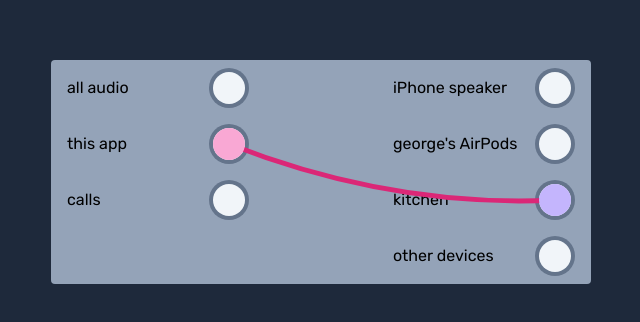
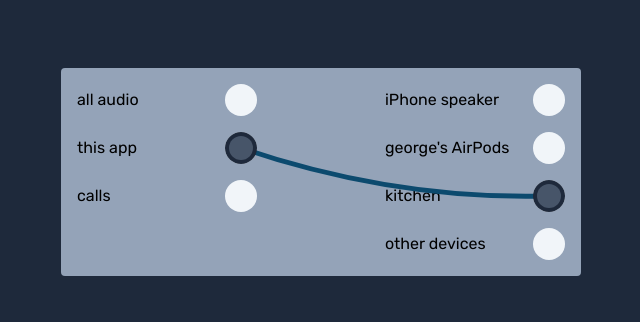
Before and after one commit to ajitid/animation-playground-with-react-spring-v9, a React (Vite) app: page /wire-and-sockets in a window 1280 px wide. Shown: the part 164-486 px from the top of the page, without its empty margins (319-959 px from the left). Built offline with nearby package versions, Linux system fonts and the light colour scheme.

Commit message:
different style

```diff
--- a/src/pages/wire-and-scokets.tsx
+++ b/src/pages/wire-and-scokets.tsx
@@ -24,6 +24,8 @@
     ref. https://codesandbox.io/s/framer-motion-imperative-animation-controls-44mgz?file=/src/index.tsx:532-707
     and I would need a functon in `config` for stiff because I'd only need stiff anim along y-axis as it has the decline, and not on x-axis
   - We need to render shadow of the rope which suppposed has slightly larger decline. Refer to https://twitter.com/aashudubey_ad/status/1571250425772544000
+  - Better handle styling https://twitter.com/GK3/status/1545073404289552384?s=20&t=GaFMgw7-_phqSgkwUmvu7Q
+  - scale up handle while dragging
 */
 
 const SOCKET_WIDTH = 32;
@@ -271,7 +273,7 @@
   return (
     <DefaultLayout className={cn("cursor-touch select-none")}>
       <div className="min-h-screen grid place-items-center pb-32 bg-slate-800">
-        <div className="w-[540px] grid grid-cols-2 rounded bg-slate-400 gap-28">
+        <div className="w-[520px] grid grid-cols-2 rounded bg-slate-400 gap-24 py-2">
           <ul>
             {leftSockets.map((socket, i) => (
               <Item key={i}>
@@ -304,14 +306,18 @@
         data-id="handle-left"
         ref={leftHandleRef}
         style={leftHandleStyle}
-        className={`${socketDimensionClassName} bg-pink-300 rounded-full fixed z-20 top-0 left-0 touch-none`}
-      />
+        className={`${socketDimensionClassName} bg-slate-800 p-1 rounded-full fixed z-20 top-0 left-0 touch-none`}
+      >
+        <div className={`w-full h-full bg-slate-600 rounded-full`} />
+      </a.div>
       <a.div
         data-id="handle-right"
         ref={rightHandleRef}
         style={rightHandleStyle}
-        className={`${socketDimensionClassName} bg-violet-300 rounded-full fixed z-20 top-0 left-0 touch-none`}
-      />
+        className={`${socketDimensionClassName} bg-slate-800 p-1 rounded-full fixed z-20 top-0 left-0 touch-none`}
+      >
+        <div className={`w-full h-full bg-slate-600 rounded-full`} />
+      </a.div>
       <svg className="fixed top-0 left-0 z-10 w-full h-full">
         <path
           ref={ropeRef}
@@ -326,7 +332,7 @@
           fill="none"
           className={cn(
             "transition-colors ease-in-out stroke-gray-500",
-            isConnected && "stroke-pink-600"
+            isConnected && "stroke-sky-900"
           )}
         />
         {/* for debugging: control point (the point that determines what curve would be drawn) */}
@@ -353,9 +359,7 @@
 
 const Socket = forwardRef<HTMLDivElement>((_, ref) => {
   return (
-    <div className="shrink-0 p-1 bg-slate-500 grid place-items-center rounded-full">
-      <div ref={ref} className={`${socketDimensionClassName} rounded-full bg-slate-100`} />
-    </div>
+    <div ref={ref} className={`${socketDimensionClassName} shrink-0 rounded-full bg-slate-100`} />
   );
 });
 
```
